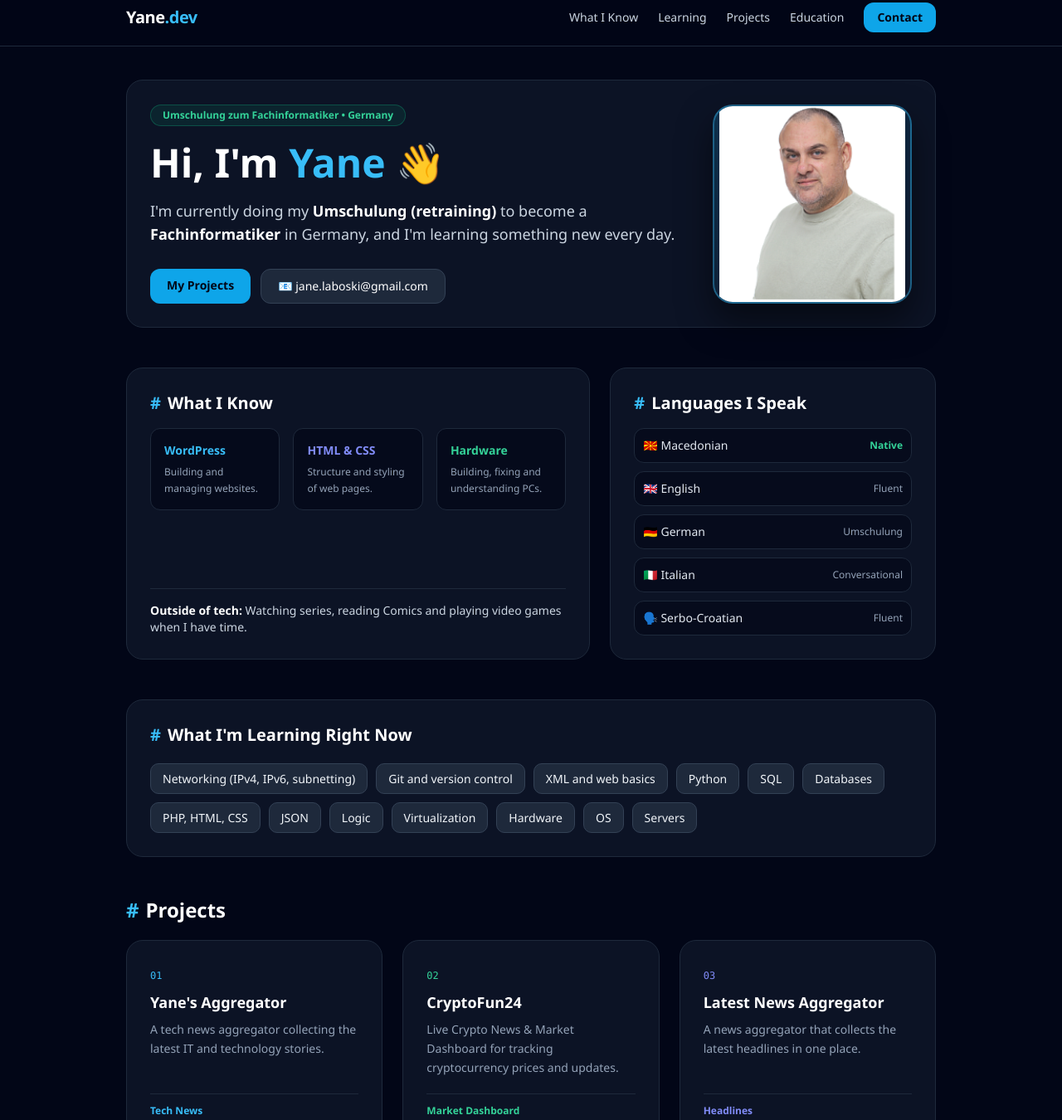
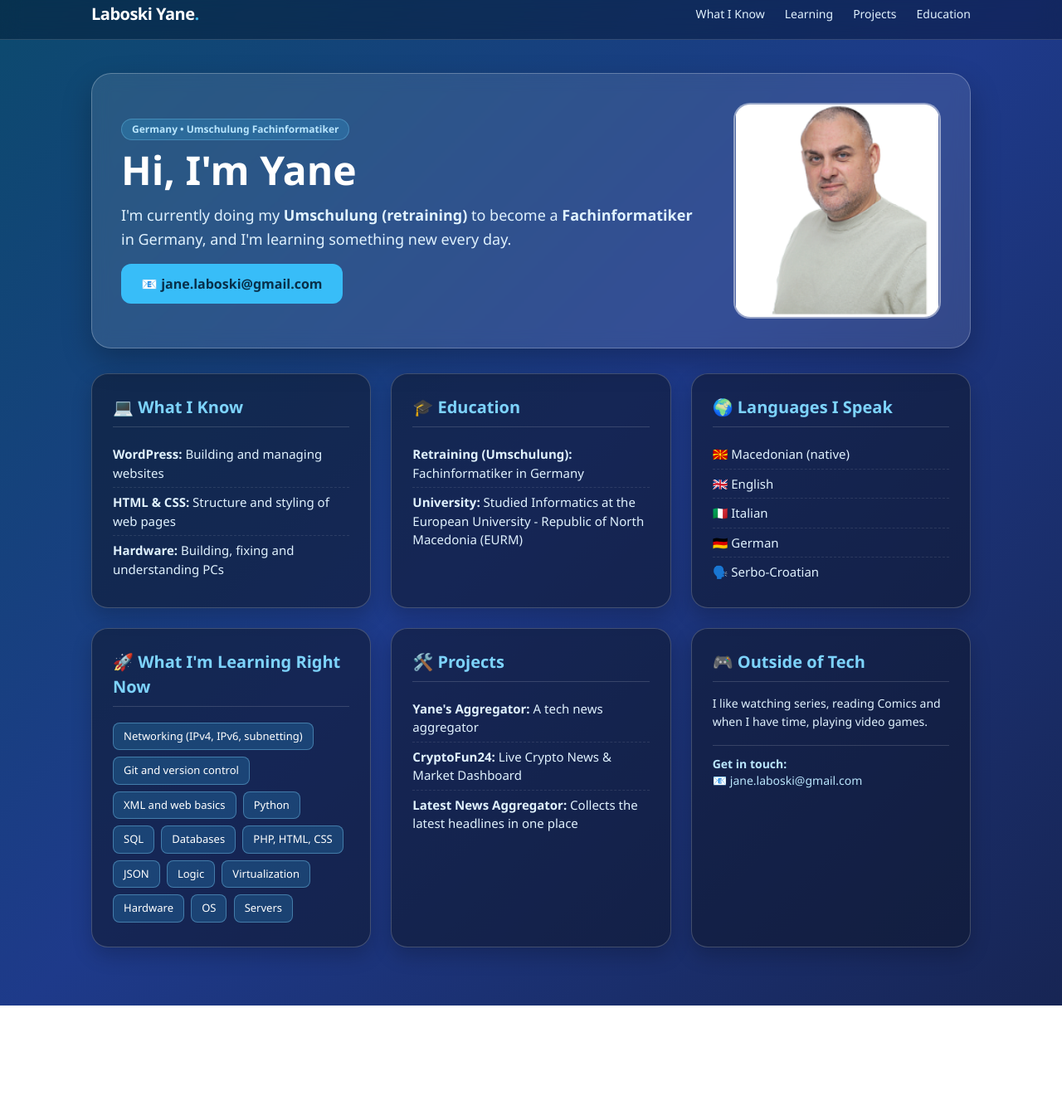
Before and after one commit to servicecs/servicesc, a plain HTML site: page index.html in a window 1280 px wide. Shown: the part 13-1363 px from the top of the page at 83% size. After the commit the page ends 1225 px from the top, so only its background shows below. Drawn offline with nearby package versions, Linux system fonts and the light colour scheme.

Commit message:
Update index.html

```diff
--- a/index.html
+++ b/index.html
@@ -1,279 +1,267 @@
 <!DOCTYPE html>
-<html lang="en" class="scroll-smooth">
+<html lang="en">
 <head>
     <meta charset="UTF-8">
     <meta name="viewport" content="width=device-width, initial-scale=1.0">
-    <title>Yane Laboski | Fachinformatiker Portfolio</title>
+    <title>Laboski Yane - Portfolio</title>
 
-    <!-- Tailwind CSS -->
+    <!-- Tailwind CSS линк -->
     <script src="https://cdn.tailwindcss.com"></script>
 
-    <!-- Класичен CSS за распоред, картички, слика и анимации -->
+    <!-- Класичен CSS за плава позадина, картички и распоред -->
     <style>
         body {
-            background-color: #020617;
-            color: #e2e8f0;
+            background: linear-gradient(135deg, #0c4a6e 0%, #1e3a8a 50%, #172554 100%);
+            color: #ffffff;
             font-family: 'Segoe UI', Tahoma, Geneva, Verdana, sans-serif;
+            margin: 0;
+            padding: 0;
+            min-height: 100vh;
         }
 
-        .karticka {
-            background: rgba(15, 23, 42, 0.75);
-            border: 1px solid #1e293b;
-            border-radius: 20px;
-            padding: 28px;
-            transition: transform 0.25s ease, border-color 0.25s ease, box-shadow 0.25s ease;
+        .glaven-kontejner {
+            max-width: 1100px;
+            margin: 0 auto;
+            padding: 40px 20px;
         }
 
-        .karticka:hover {
-            transform: translateY(-4px);
-            border-color: #38bdf8;
-            box-shadow: 0 12px 30px rgba(56, 189, 248, 0.12);
+        /* Горна секција: текст лево, слика десно */
+        .hero-blok {
+            display: flex;
+            flex-wrap: wrap;
+            align-items: center;
+            justify-content: space-between;
+            gap: 30px;
+            background: rgba(255, 255, 255, 0.1);
+            backdrop-filter: blur(10px);
+            border: 1px solid rgba(255, 255, 255, 0.25);
+            border-radius: 24px;
+            padding: 35px;
+            margin-bottom: 30px;
+            box-shadow: 0 15px 35px rgba(0, 0, 0, 0.25);
         }
 
-        .profil-ramka {
-            width: 240px;
-            height: 240px;
-            border-radius: 24px;
-            background: linear-gradient(145deg, #0ea5e933, #0f172a);
-            border: 2px solid #38bdf866;
+        .hero-tekst {
+            flex: 1 1 500px;
+        }
+
+        .hero-slika {
+            flex: 0 0 250px;
+            height: 260px;
+            background: rgba(255, 255, 255, 0.15);
+            border: 2px solid rgba(255, 255, 255, 0.4);
+            border-radius: 20px;
             overflow: hidden;
             display: flex;
             align-items: flex-end;
             justify-content: center;
-            box-shadow: 0 20px 40px rgba(0, 0, 0, 0.5);
+            margin-left: auto;
         }
 
-        .profil-ramka img {
+        .hero-slika img {
             width: 100%;
             height: 100%;
             object-fit: contain;
             object-position: bottom;
         }
 
-        .bedz {
-            display: inline-block;
-            background-color: #1e293b;
-            border: 1px solid #334155;
-            color: #f1f5f9;
-            padding: 7px 14px;
-            border-radius: 10px;
-            font-size: 14px;
-            font-weight: 500;
-            transition: all 0.2s ease;
+        /* Мрежа од картички за текстот */
+        .karticki-grid {
+            display: grid;
+            grid-template-columns: repeat(auto-fit, minmax(310px, 1fr));
+            gap: 24px;
+            margin-bottom: 30px;
         }
 
-        .bedz:hover {
-            border-color: #38bdf8;
-            color: #38bdf8;
+        .karticka {
+            background: rgba(15, 23, 42, 0.55);
+            border: 1px solid rgba(255, 255, 255, 0.2);
+            border-radius: 20px;
+            padding: 25px;
+            box-shadow: 0 10px 25px rgba(0, 0, 0, 0.2);
+            transition: transform 0.2s ease, background 0.2s ease;
+        }
+
+        .karticka:hover {
+            transform: translateY(-5px);
+            background: rgba(15, 23, 42, 0.75);
+        }
+
+        .karticka h2 {
+            color: #7dd3fc;
+            font-size: 20px;
+            font-weight: 700;
+            margin-bottom: 15px;
+            border-bottom: 1px solid rgba(255, 255, 255, 0.15);
+            padding-bottom: 8px;
+        }
+
+        .lista-stavki {
+            list-style: none;
+            padding: 0;
+            margin: 0;
+        }
+
+        .lista-stavki li {
+            padding: 6px 0;
+            font-size: 15px;
+            color: #e0f2fe;
+            border-bottom: 1px dashed rgba(255, 255, 255, 0.1);
+        }
+
+        .lista-stavki li:last-child {
+            border-bottom: none;
+        }
+
+        .tag {
+            display: inline-block;
+            background: rgba(56, 189, 248, 0.2);
+            border: 1px solid rgba(125, 211, 252, 0.4);
+            color: #ffffff;
+            padding: 6px 12px;
+            border-radius: 8px;
+            font-size: 13px;
+            margin: 4px 4px 4px 0;
+        }
+
+        .kontakt-kopce {
+            display: inline-block;
+            margin-top: 15px;
+            background: #38bdf8;
+            color: #082f49;
+            font-weight: bold;
+            padding: 12px 24px;
+            border-radius: 12px;
+            text-decoration: none;
+            transition: background 0.2s ease;
+        }
+
+        .kontakt-kopce:hover {
+            background: #7dd3fc;
         }
     </style>
 </head>
-<body class="antialiased selection:bg-sky-500 selection:text-white">
+<body>
 
-    <!-- Навигација -->
-    <header class="sticky top-0 z-50 backdrop-blur-md bg-slate-950/85 border-b border-slate-800">
-        <div class="max-w-5xl mx-auto px-6 py-4 flex items-center justify-between">
+    <!-- Горна навигација со Laboski Yane -->
+    <header class="border-b border-white/15 bg-slate-950/35 backdrop-blur-md">
+        <div class="max-w-[1100px] mx-auto px-5 py-4 flex items-center justify-between">
             <a href="#" class="text-xl font-bold text-white tracking-tight">
-                Yane<span class="text-sky-400">.dev</span>
+                Laboski Yane<span class="text-sky-400">.</span>
             </a>
-            <nav class="hidden sm:flex items-center gap-6 text-sm font-medium text-slate-300">
-                <a href="#skills" class="hover:text-sky-400 transition">What I Know</a>
-                <a href="#learning" class="hover:text-sky-400 transition">Learning</a>
-                <a href="#projects" class="hover:text-sky-400 transition">Projects</a>
-                <a href="#education" class="hover:text-sky-400 transition">Education</a>
-                <a href="#contact" class="px-4 py-2 rounded-xl bg-sky-500 text-slate-950 font-semibold hover:bg-sky-400 transition">
-                    Contact
-                </a>
+            <nav class="hidden sm:flex items-center gap-6 text-sm font-medium text-sky-100">
+                <a href="#skills" class="hover:text-sky-300 transition">What I Know</a>
+                <a href="#learning" class="hover:text-sky-300 transition">Learning</a>
+                <a href="#projects" class="hover:text-sky-300 transition">Projects</a>
+                <a href="#education" class="hover:text-sky-300 transition">Education</a>
             </nav>
         </div>
     </header>
 
-    <main class="max-w-5xl mx-auto px-6 py-10 space-y-12">
+    <div class="glaven-kontejner">
 
-        <!-- HERO ДЕЛ (Текст лево + Твојата слика десно) -->
-        <section class="karticka flex flex-col-reverse md:flex-row items-center justify-between gap-8">
-            <div class="space-y-5 flex-1">
-                <span class="inline-block px-3.5 py-1 rounded-full bg-emerald-500/10 border border-emerald-500/30 text-emerald-400 text-xs font-semibold">
-                    Umschulung zum Fachinformatiker • Germany
+        <!-- ГОРЕН БЛОК: Текст од лева страна, Слика од десна страна -->
+        <section class="hero-blok">
+            <div class="hero-tekst">
+                <span class="inline-block bg-sky-400/20 text-sky-200 text-xs font-semibold px-3 py-1 rounded-full mb-3 border border-sky-300/30">
+                    Germany • Umschulung Fachinformatiker
                 </span>
-
-                <h1 class="text-4xl sm:text-5xl font-extrabold text-white leading-tight">
-                    Hi, I'm <span class="text-sky-400">Yane</span> 👋
+                <h1 class="text-4xl sm:text-5xl font-extrabold text-white mb-4">
+                    Hi, I'm Yane
                 </h1>
-
-                <p class="text-base sm:text-lg text-slate-300 leading-relaxed">
-                    I'm currently doing my <strong class="text-white">Umschulung (retraining)</strong> to become a <strong class="text-white">Fachinformatiker</strong> in Germany, and I'm learning something new every day.
+                <p class="text-lg text-sky-100 leading-relaxed">
+                    I'm currently doing my <strong>Umschulung (retraining)</strong> to become a <strong>Fachinformatiker</strong> in Germany, and I'm learning something new every day.
                 </p>
-
-                <div class="flex flex-wrap gap-3 pt-2">
-                    <a href="#projects" class="px-5 py-2.5 rounded-xl bg-sky-500 hover:bg-sky-400 text-slate-950 font-bold text-sm transition">
-                        My Projects
-                    </a>
-                    <a href="mailto:jane.laboski@gmail.com" class="px-5 py-2.5 rounded-xl bg-slate-800 hover:bg-slate-700 border border-slate-700 text-white font-medium text-sm transition">
+                <a href="mailto:jane.laboski@gmail.com" class="kontakt-kopce">
                     📧 jane.laboski@gmail.com
                 </a>
             </div>
-            </div>
 
-            <!-- Твојата слика -->
-            <div class="profil-ramka shrink-0">
-                <img src="profil.png" alt="Yane Laboski">
+            <!-- СЛИКА ОД ДЕСНА СТРАНА -->
+            <div class="hero-slika">
+                <img src="profil.png" alt="Laboski Yane">
             </div>
         </section>
 
-        <!-- WHAT I KNOW + LANGUAGES (2 колони) -->
-        <section id="skills" class="grid grid-cols-1 md:grid-cols-12 gap-6">
+        <!-- КАРТИЧКИ ЗА ТЕКСТОТ -->
+        <section class="karticki-grid">
 
-            <!-- What I Know (7 колони) -->
-            <div class="md:col-span-7 karticka flex flex-col justify-between space-y-6">
+            <!-- Картичка 1: What I know -->
+            <div id="skills" class="karticka">
+                <h2>💻 What I Know</h2>
+                <ul class="lista-stavki">
+                    <li><strong>WordPress:</strong> Building and managing websites</li>
+                    <li><strong>HTML &amp; CSS:</strong> Structure and styling of web pages</li>
+                    <li><strong>Hardware:</strong> Building, fixing and understanding PCs</li>
+                </ul>
+            </div>
+
+            <!-- Картичка 2: Education -->
+            <div id="education" class="karticka">
+                <h2>🎓 Education</h2>
+                <ul class="lista-stavki">
+                    <li><strong>Retraining (Umschulung):</strong> Fachinformatiker in Germany</li>
+                    <li><strong>University:</strong> Studied Informatics at the European University - Republic of North Macedonia (EURM)</li>
+                </ul>
+            </div>
+
+            <!-- Картичка 3: Languages I speak -->
+            <div class="karticka">
+                <h2>🌍 Languages I Speak</h2>
+                <ul class="lista-stavki">
+                    <li>🇲🇰 Macedonian (native)</li>
+                    <li>🇬🇧 English</li>
+                    <li>🇮🇹 Italian</li>
+                    <li>🇩🇪 German</li>
+                    <li>🗣️ Serbo-Croatian</li>
+                </ul>
+            </div>
+
+            <!-- Картичка 4: What I'm learning right now -->
+            <div id="learning" class="karticka">
+                <h2>🚀 What I'm Learning Right Now</h2>
                 <div>
-                    <h2 class="text-xl font-bold text-white mb-4 flex items-center gap-2">
-                        <span class="text-sky-400">#</span> What I Know
-                    </h2>
-                    <div class="grid grid-cols-1 sm:grid-cols-3 gap-4">
-                        <div class="p-4 rounded-xl bg-slate-950/70 border border-slate-800">
-                            <h3 class="font-bold text-sky-400 text-sm">WordPress</h3>
-                            <p class="text-xs text-slate-400 mt-1.5 leading-relaxed">Building and managing websites.</p>
-                        </div>
-                        <div class="p-4 rounded-xl bg-slate-950/70 border border-slate-800">
-                            <h3 class="font-bold text-indigo-400 text-sm">HTML &amp; CSS</h3>
-                            <p class="text-xs text-slate-400 mt-1.5 leading-relaxed">Structure and styling of web pages.</p>
-                        </div>
-                        <div class="p-4 rounded-xl bg-slate-950/70 border border-slate-800">
-                            <h3 class="font-bold text-emerald-400 text-sm">Hardware</h3>
-                            <p class="text-xs text-slate-400 mt-1.5 leading-relaxed">Building, fixing and understanding PCs.</p>
-                        </div>
+                    <span class="tag">Networking (IPv4, IPv6, subnetting)</span>
+                    <span class="tag">Git and version control</span>
+                    <span class="tag">XML and web basics</span>
+                    <span class="tag">Python</span>
+                    <span class="tag">SQL</span>
+                    <span class="tag">Databases</span>
+                    <span class="tag">PHP, HTML, CSS</span>
+                    <span class="tag">JSON</span>
+                    <span class="tag">Logic</span>
+                    <span class="tag">Virtualization</span>
+                    <span class="tag">Hardware</span>
+                    <span class="tag">OS</span>
+                    <span class="tag">Servers</span>
                 </div>
             </div>
 
-                <div class="pt-4 border-t border-slate-800 text-sm text-slate-300">
-                    <strong class="text-white">Outside of tech:</strong> Watching series, reading Comics and playing video games when I have time.
-                </div>
+            <!-- Картичка 5: Projects -->
+            <div id="projects" class="karticka">
+                <h2>🛠️ Projects</h2>
+                <ul class="lista-stavki">
+                    <li><strong>Yane's Aggregator:</strong> A tech news aggregator</li>
+                    <li><strong>CryptoFun24:</strong> Live Crypto News &amp; Market Dashboard</li>
+                    <li><strong>Latest News Aggregator:</strong> Collects the latest headlines in one place</li>
+                </ul>
             </div>
 
-            <!-- Languages I Speak (5 колони) -->
-            <div class="md:col-span-5 karticka">
-                <h2 class="text-xl font-bold text-white mb-4 flex items-center gap-2">
-                    <span class="text-sky-400">#</span> Languages I Speak
-                </h2>
-                <ul class="space-y-2.5 text-sm">
-                    <li class="flex justify-between items-center p-2.5 rounded-xl bg-slate-950/60 border border-slate-800">
-                        <span>🇲🇰 Macedonian</span>
-                        <span class="text-xs text-emerald-400 font-semibold">Native</span>
-                    </li>
-                    <li class="flex justify-between items-center p-2.5 rounded-xl bg-slate-950/60 border border-slate-800">
-                        <span>🇬🇧 English</span>
-                        <span class="text-xs text-slate-400">Fluent</span>
-                    </li>
-                    <li class="flex justify-between items-center p-2.5 rounded-xl bg-slate-950/60 border border-slate-800">
-                        <span>🇩🇪 German</span>
-                        <span class="text-xs text-slate-400">Umschulung</span>
-                    </li>
-                    <li class="flex justify-between items-center p-2.5 rounded-xl bg-slate-950/60 border border-slate-800">
-                        <span>🇮🇹 Italian</span>
-                        <span class="text-xs text-slate-400">Conversational</span>
-                    </li>
-                    <li class="flex justify-between items-center p-2.5 rounded-xl bg-slate-950/60 border border-slate-800">
-                        <span>🗣️ Serbo-Croatian</span>
-                        <span class="text-xs text-slate-400">Fluent</span>
-                    </li>
-                </ul>
+            <!-- Картичка 6: Outside of tech -->
+            <div class="karticka">
+                <h2>🎮 Outside of Tech</h2>
+                <p class="text-sky-100 text-sm leading-relaxed">
+                    I like watching series, reading Comics and when I have time, playing video games.
+                </p>
+                <div class="mt-4 pt-3 border-t border-white/15 text-sm text-sky-200">
+                    <strong>Get in touch:</strong><br>
+                    📧 jane.laboski@gmail.com
+                </div>
             </div>
 
         </section>
 
-        <!-- WHAT I'M LEARNING RIGHT NOW -->
-        <section id="learning" class="karticka">
-            <h2 class="text-xl font-bold text-white mb-5 flex items-center gap-2">
-                <span class="text-sky-400">#</span> What I'm Learning Right Now
-            </h2>
-            <div class="flex flex-wrap gap-2.5">
-                <span class="bedz">Networking (IPv4, IPv6, subnetting)</span>
-                <span class="bedz">Git and version control</span>
-                <span class="bedz">XML and web basics</span>
-                <span class="bedz">Python</span>
-                <span class="bedz">SQL</span>
-                <span class="bedz">Databases</span>
-                <span class="bedz">PHP, HTML, CSS</span>
-                <span class="bedz">JSON</span>
-                <span class="bedz">Logic</span>
-                <span class="bedz">Virtualization</span>
-                <span class="bedz">Hardware</span>
-                <span class="bedz">OS</span>
-                <span class="bedz">Servers</span>
     </div>
-        </section>
-
-        <!-- PROJECTS (3 картички) -->
-        <section id="projects" class="space-y-5">
-            <h2 class="text-2xl font-bold text-white flex items-center gap-2">
-                <span class="text-sky-400">#</span> Projects
-            </h2>
-            <div class="grid grid-cols-1 md:grid-cols-3 gap-6">
-                <article class="karticka flex flex-col justify-between">
-                    <div>
-                        <span class="text-xs font-mono text-sky-400">01</span>
-                        <h3 class="text-lg font-bold text-white mt-2">Yane's Aggregator</h3>
-                        <p class="text-sm text-slate-400 mt-2 leading-relaxed">A tech news aggregator collecting the latest IT and technology stories.</p>
-                    </div>
-                    <div class="mt-5 pt-3 border-t border-slate-800 text-xs text-sky-400 font-semibold">Tech News</div>
-                </article>
-
-                <article class="karticka flex flex-col justify-between">
-                    <div>
-                        <span class="text-xs font-mono text-emerald-400">02</span>
-                        <h3 class="text-lg font-bold text-white mt-2">CryptoFun24</h3>
-                        <p class="text-sm text-slate-400 mt-2 leading-relaxed">Live Crypto News &amp; Market Dashboard for tracking cryptocurrency prices and updates.</p>
-                    </div>
-                    <div class="mt-5 pt-3 border-t border-slate-800 text-xs text-emerald-400 font-semibold">Market Dashboard</div>
-                </article>
-
-                <article class="karticka flex flex-col justify-between">
-                    <div>
-                        <span class="text-xs font-mono text-indigo-400">03</span>
-                        <h3 class="text-lg font-bold text-white mt-2">Latest News Aggregator</h3>
-                        <p class="text-sm text-slate-400 mt-2 leading-relaxed">A news aggregator that collects the latest headlines in one place.</p>
-                    </div>
-                    <div class="mt-5 pt-3 border-t border-slate-800 text-xs text-indigo-400 font-semibold">Headlines</div>
-                </article>
-            </div>
-        </section>
-
-        <!-- EDUCATION (2 колони) -->
-        <section id="education" class="space-y-5">
-            <h2 class="text-2xl font-bold text-white flex items-center gap-2">
-                <span class="text-sky-400">#</span> Education
-            </h2>
-            <div class="grid grid-cols-1 md:grid-cols-2 gap-6">
-                <div class="karticka">
-                    <span class="text-xs text-sky-400 font-semibold uppercase">Germany • Ongoing</span>
-                    <h3 class="text-lg font-bold text-white mt-1">Retraining (Umschulung) to Fachinformatiker</h3>
-                    <p class="text-sm text-slate-400 mt-2">IT Systems, Networking, Databases &amp; Software Development.</p>
-                </div>
-                <div class="karticka">
-                    <span class="text-xs text-slate-400 font-semibold uppercase">University</span>
-                    <h3 class="text-lg font-bold text-white mt-1">Informatics</h3>
-                    <p class="text-sm text-slate-400 mt-2">European University – Republic of North Macedonia (EURM)</p>
-                </div>
-            </div>
-        </section>
-
-        <!-- GET IN TOUCH -->
-        <section id="contact" class="karticka text-center py-10 space-y-4">
-            <h2 class="text-2xl sm:text-3xl font-bold text-white">Get in Touch</h2>
-            <p class="text-slate-400 text-sm sm:text-base">Feel free to reach out for collaboration or IT opportunities.</p>
-            <div>
-                <a href="mailto:jane.laboski@gmail.com" class="inline-flex items-center gap-2 px-6 py-3 rounded-xl bg-sky-500 hover:bg-sky-400 text-slate-950 font-bold text-sm transition">
-                    <span>📧</span> jane.laboski@gmail.com
-                </a>
-            </div>
-        </section>
-
-    </main>
-
-    <footer class="border-t border-slate-800 py-6 text-center text-xs text-slate-500">
-        © 2026 Yane Laboski
-    </footer>
 
 </body>
 </html>
```
Lines whose indentation alone changed are shown as unchanged.
